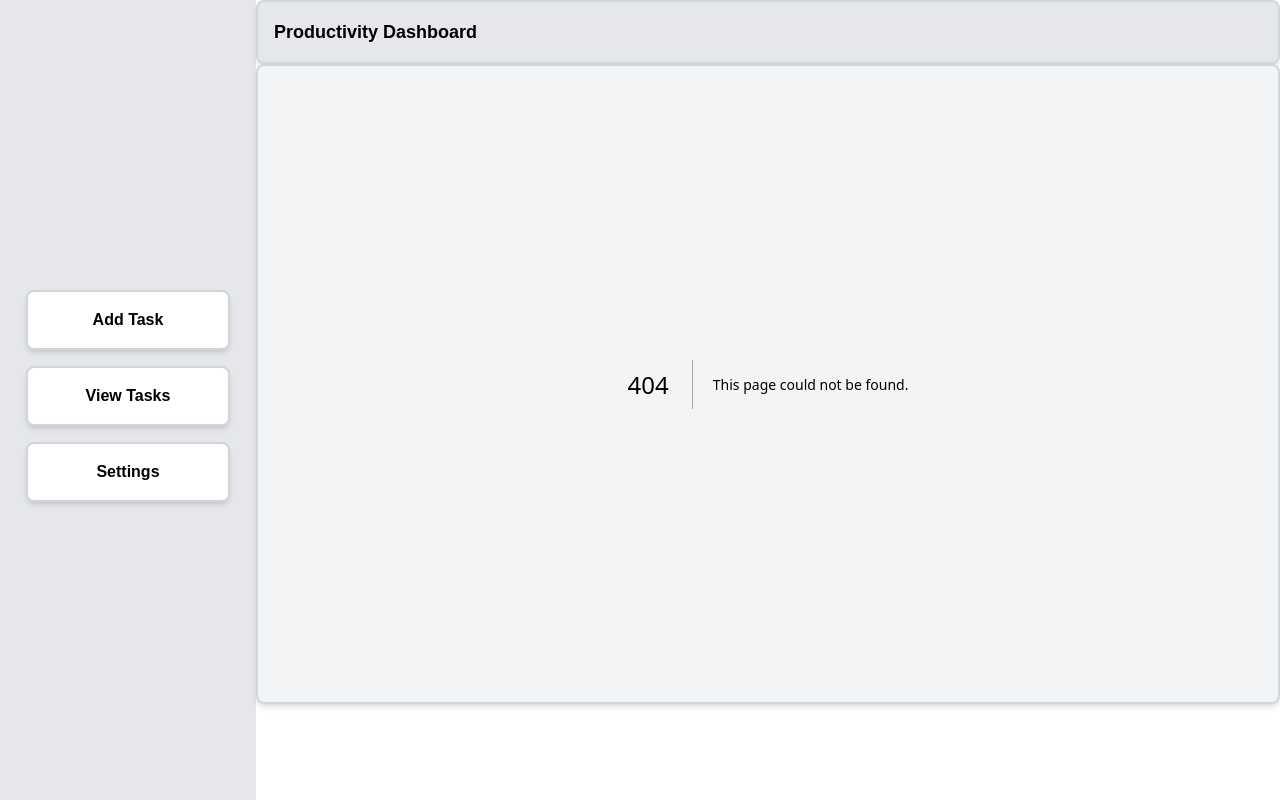
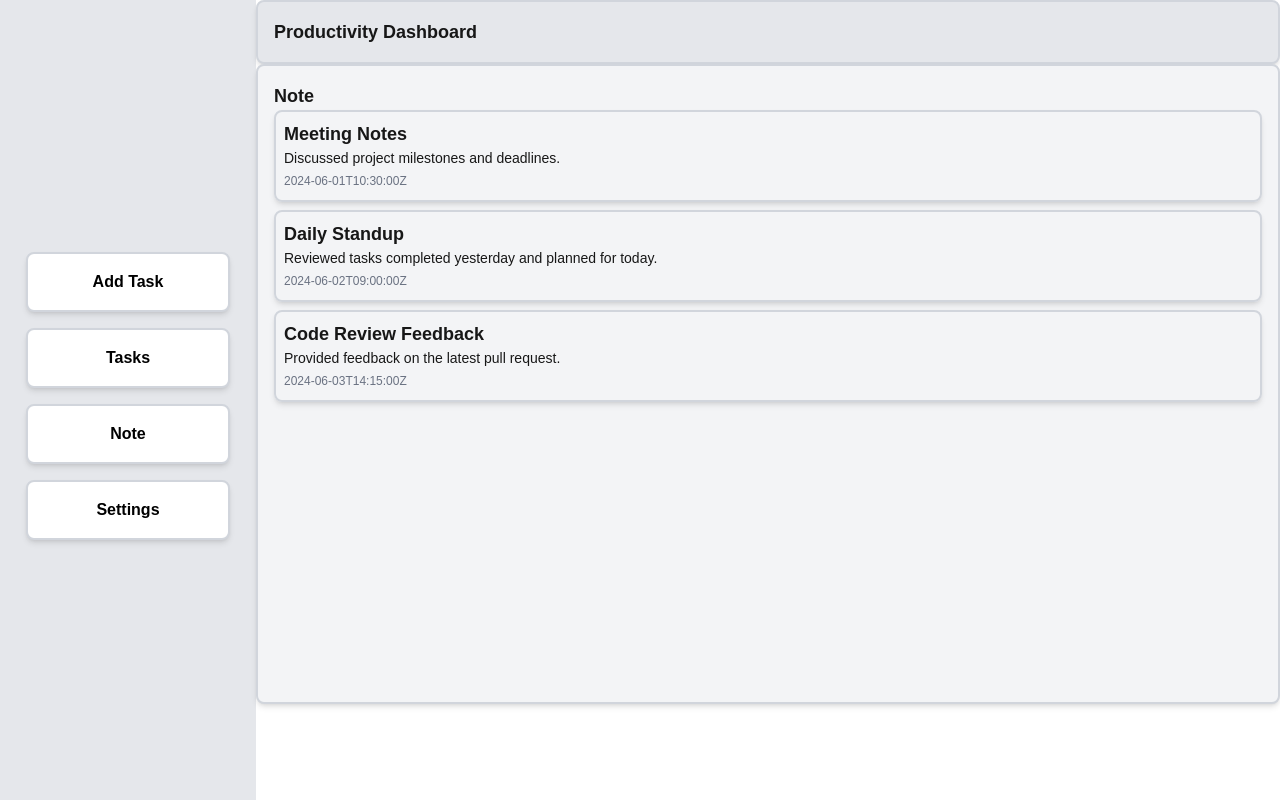
Before and after one commit to saltyfishthegreat/Productivity-Dashborad, a Next.js app: page /note in a window 1280 px wide. Before the commit this address had no page. Built offline with nearby package versions, Linux system fonts and the light colour scheme.

Commit message:
note page create. and update basic function
- Added core Task and Note TypeScript models.
- Added typed mock data for static dashboard modules.
- Built static TaskList and NoteList components.
- Kept scope intentionally limited: no CRUD, no database, no state library yet.

```diff
--- /dev/null
+++ b/src/app/note/layout.tsx
@@ -0,0 +1,10 @@
+export default function NoteLayout({ children }: { children: React.ReactNode }) {
+    return (
+        <div className="flex flex-col w-full h-full bg-gray-100 ">
+            <h1 className="text-lg font-bold">Note</h1>
+            <div>
+                {children}
+            </div>
+        </div>
+    )
+}
--- /dev/null
+++ b/src/app/note/page.tsx
@@ -0,0 +1,13 @@
+import type{Note} from "../../types/types";
+import NoteCard from "../../component/NoteCard";
+import NoteInfo from "../../data/noteInfo.json";
+const noteList = NoteInfo as Note[];
+export default function NotePage() {
+    return (
+        <>
+            { noteList.map((note: Note) =>
+                <NoteCard key={note.title} note={note} />
+             )}
+        </>
+    )
+}
--- /dev/null
+++ b/src/app/tasks/layout.tsx
@@ -0,0 +1,7 @@
+export default function taskslayout({ children }: { children: React.ReactNode }) {
+    return (
+        <div className="flex flex-col h-[80vh] bg-gray-100 border-2 border-gray-300 rounded-lg shadow-md p-4">
+            {children}
+        </div>
+    )
+}
--- /dev/null
+++ b/src/app/tasks/page.tsx
@@ -0,0 +1,33 @@
+import TaskCard from "../../component/TaskCard";
+
+export default function Home() {
+
+  function list(task: string) {
+    return (
+
+        <li className="">
+          <span className="text-black bg-white font-bold py-2 px-4 rounded">
+            {task}
+          </span>
+        </li>
+    )
+  }
+
+  return (
+    <>
+      <ul className="list-none flex flex-row gap-2 w-4/5 h-1/6">
+        {list("Task")}
+        {list("Assignee")}
+        {list("Due Date")}
+        <li className = "ml-auto">
+          <a className="text-black bg-white font-bold py-2 px-4 rounded ">
+            Status
+          </a>
+        </li>
+      </ul>
+      <div>
+        <TaskCard />
+      </div>
+    </>
+  )
+}
--- /dev/null
+++ b/src/component/NoteCard.tsx
@@ -0,0 +1,13 @@
+import type {Note} from "../types/types";
+import NoteInfo from "../data/noteInfo.json";
+
+export default function NoteCard({note }: { note: Note }) {
+    const noteList = NoteInfo as Note[];
+    return (
+        <div className=" border-2 border-gray-300 rounded-lg shadow-md p-2 mb-2">
+            <h2 className="text-lg font-bold">{note.title}</h2>
+             <p className="text-sm">{note.content}</p>
+            <span className="text-xs text-gray-500">{note.updatedAt}</span>
+        </div>
+    )
+}
--- a/src/component/Sider.tsx
+++ b/src/component/Sider.tsx
@@ -1,14 +1,14 @@
-const mainFunction = ['Add Task', 'View Tasks', 'Settings']
-
+const mainFunction = ['Add Task', 'Tasks','Note', 'Settings']
+const route = ['addTask', 'tasks','note', 'settings']
 export default function Sider(){
     return (
         <>
             <div className="flex flex-col justify-center items-center gap-2 w-full h-screen  bg-gray-200">
                 {mainFunction.map(item =>
                     <div key={item} className="flex items-center justify-center w-4/5 mb-2 bg-white border-2 border-gray-300 rounded-lg shadow-md p-2">
-                        <span className="text-center text-black font-bold py-2 px-4 rounded">
+                        <a href={`/${route[mainFunction.indexOf(item)]}`} className="text-center text-black font-bold py-2 px-4 rounded">
                             {item}
-                        </span>
+                        </a>
                     </div>
                 )}
             </div>
--- a/src/component/StatusBadge.tsx
+++ b/src/component/StatusBadge.tsx
@@ -5,10 +5,10 @@ export default function StatusBadge({ status }: { status: string }) {
     if (status ==="in progress"){
         badgeColor = "bg-yellow-500"
         badgeBorderColor = "border-yellow-300"
-    }else if(status === "completed"){
+    }else if(status === "todo"){
         badgeColor = "bg-green-500"
         badgeBorderColor = "border-green-300"
-    }else if(status === "not started"){
+    }else if(status === "done"){
         badgeColor = "bg-red-500"
         badgeBorderColor = "border-red-300"
     }
--- a/src/component/TaskCard.tsx
+++ b/src/component/TaskCard.tsx
@@ -1,9 +1,11 @@
-import taskList from "../data/taskList.json";
+import taskListData from "../data/taskList.json";
 import StatusBadge from "./StatusBadge";
+import type { Task } from "../types/types";
+const taskList = taskListData as Task[];
 export default function TaskCard(){
     return (
         <div >
-            { taskList.map((task: any) =>
+            { taskList.map((task: Task) =>
                  <div key={task.title} className = "flex flex-row w-4/5 h-1/6 gap-2 border-2 border-gray-300 rounded-lg shadow-md p-2">
                      <span>{task.icon}</span>
                      <a className="mr-3/5">{task.title}</a>
--- /dev/null
+++ b/src/data/noteInfo.json
@@ -0,0 +1,20 @@
+[
+    {
+        "title": "Meeting Notes",
+        "content": "Discussed project milestones and deadlines.",
+        "updatedAt": "2024-06-01T10:30:00Z",
+        "tags": ["meeting", "project"]
+    },
+    {
+        "title": "Daily Standup",
+        "content": "Reviewed tasks completed yesterday and planned for today.",
+        "updatedAt": "2024-06-02T09:00:00Z",
+        "tags": ["standup", "daily"]
+    },
+    {
+        "title": "Code Review Feedback",
+        "content": "Provided feedback on the latest pull request.",
+        "updatedAt": "2024-06-03T14:15:00Z",
+        "tags": ["code review", "feedback"]
+    }
+]
--- a/src/data/taskList.json
+++ b/src/data/taskList.json
@@ -13,7 +13,7 @@
     "id":2,
     "icon": "💻",
     "title": "写代码",
-    "status": "not started",
+    "status": "done",
     "assignee": "李四",
     "dueDate": "2024-07-01",
     "startDate": "2024-06-29",
@@ -23,7 +23,7 @@
     "id":3,
     "icon": "📚",
     "title": "学习",
-    "status": "completed",
+    "status": "done",
     "assignee": "王五",
     "dueDate": "2024-06-29",
     "startDate": "2024-06-27",
--- /dev/null
+++ b/src/types/types.ts
@@ -0,0 +1,18 @@
+export type Task = {
+    title: string;
+    assignee: string;
+    dueDate: string;
+    status: string;
+    icon: string;
+}
+
+export type Note = {
+    title: string;
+    content: string;
+    updatedAt: string;
+    tags?: string[];
+}
+
+export type Status = "todo" | "in progress" | "done";
+
+export type Priority = "low" | "medium" | "high";
```
Also changed, not shown: src/types/task.ts (deleted, +0 -12 lines), 1 other file (tests, documents, lock files or other folders).
